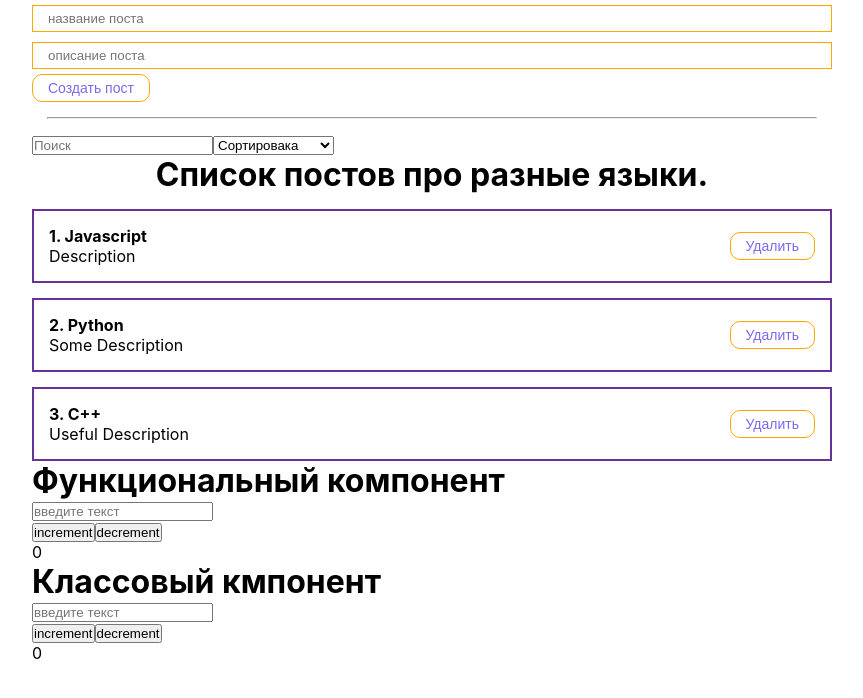
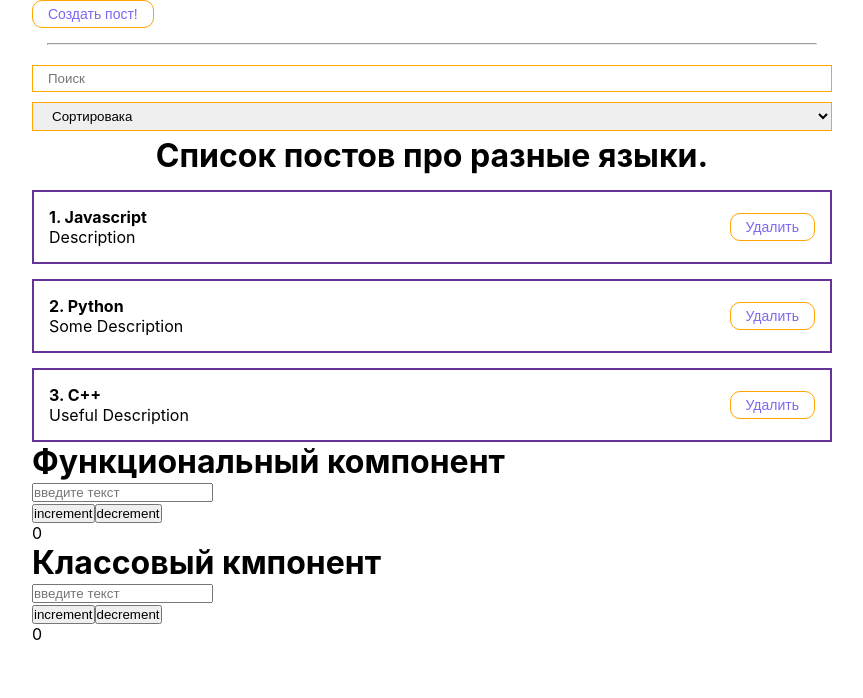
Before and after one commit to viacheslavorlov/react-fundamental-course, a React (Create React App) app: page / in a window 1280 px wide. Shown: the top 698 px of the page, without its empty margins (208-1071 px from the left). Built offline with nearby package versions, Linux system fonts and the light colour scheme.

Commit message:
часть 1 закончил на 1 час 30 мин следующая - react-transition-group

```diff
--- a/src/App.js
+++ b/src/App.js
@@ -6,6 +6,8 @@ import ClassCounter from "./components/ClassCounter";
 import PostList from "./components/PostList";
 import PostForm from "./components/PostForm/PostForm";
 import PostFIlter from "./components/PostFilter/PostFIlter";
+import MyModal from "./components/UI/MyModal/MyModal";
+import MyButton from "./components/UI/button/MyButton";
 
 
 function App() {
@@ -16,12 +18,15 @@ function App() {
             {id: 3, title: 'C++', body: 'Useful Description'}
         ]
     );
-    const [selectedSort, setSelectedSort] = useState('');
-    const [searchQuery, setSearchQuery] = useState('');
 
+    const [filter, setFilter] = useState({query: '', sort: ''});
+    const [visible, setVisible] = useState(false);
 
     const createPost = (newPost) => {
-        setPosts([...posts, newPost]);
+        if(newPost.body !== '' && newPost.title !== '') {
+            setPosts([...posts, newPost]);
+            setVisible(false);
+        }
     }
 
     const deletePost = (post) => {
@@ -30,33 +35,34 @@ function App() {
 
     const sortedPosts = useMemo(() => {
         console.log('функция отработала')
-        if(selectedSort) {
-            return [...posts].sort((a, b) => a[selectedSort].localeCompare(b[selectedSort]));
+        if(filter.sort) {
+            return [...posts].sort((a, b) => a[filter.sort].localeCompare(b[filter.sort]));
         }
         return posts;
-    }, [posts,selectedSort]);
+    }, [filter.sort, posts]);
     const sortedAndSearched = useMemo(() => {
         return sortedPosts.filter(item => {
-            return item.title.includes(searchQuery);
-        })
-    }, [searchQuery, sortedPosts])
+            return item.title.toLowerCase().includes(filter.query.toLowerCase());
+        });
+    }, [filter.query, sortedPosts])
 
-    const sortPosts = (sort) => {
-      setSelectedSort(sort);
-    }
+
 
     return (
         <div className="App">
-            <PostForm createPost={createPost}/>
+            <MyButton onClick={() => setVisible(true)}>
+                Создать пост!
+            </MyButton>
+            <MyModal visible={visible} setVisible={setVisible}>
+                <PostForm createPost={createPost} setVisible={setVisible}/>
+            </MyModal>
+
             <hr style={{margin: '15px'}}/>
-            <PostFIlter searchQuery={searchQuery} setSearchQuery={setSearchQuery} sortPosts={sortPosts} selectedSort={selectedSort}/>
-            {sortedAndSearched.length === 0
-                ? <h1 style={{textAlign: 'center'}}>Постов нет.</h1>
-                : <PostList
-                    deletePost={deletePost}
-                    posts={sortedAndSearched}
-                    title={'Список постов про разные языки'}/>}
-
+            <PostFIlter filter={filter} setFilter={setFilter}/>
+            <PostList
+                deletePost={deletePost}
+                posts={sortedAndSearched}
+                title={'Список постов про разные языки'}/>
             <Counter/>
             <ClassCounter/>
         </div>
--- a/src/components/PostFilter/PostFIlter.js
+++ b/src/components/PostFilter/PostFIlter.js
@@ -1,16 +1,17 @@
 import MySelect from "../UI/select/MySelect";
 import React from "react";
+import MyInput from "../UI/input/MyInput";
 
-const PostFIlter = ({searchQuery, setSearchQuery, sortPosts, selectedSort}) => {
+const PostFIlter = ({filter, setFilter}) => {
   return (
       <>
-          <input
-              value={searchQuery}
-              onChange={e => setSearchQuery(e.target.value)}
+          <MyInput
+              value={filter.query}
+              onChange={e => setFilter({...filter, query: e.target.value})}
               placeholder={'Поиск'}/>
           <MySelect defaultValue={'Сортировака'}
-                    value={selectedSort}
-                    onChange={sort => sortPosts(sort)}
+                    value={filter.sort}
+                    onChange={selectedSort =>  setFilter({...filter, sort: selectedSort})}
                     options={[
                         {value: 'title', name: 'По названию'},
                         {value: 'body', name: 'По содержанию'}
--- a/src/components/PostForm/PostForm.js
+++ b/src/components/PostForm/PostForm.js
@@ -3,11 +3,11 @@ import MyInput from "../UI/input/MyInput";
 import MyButton from "../UI/button/MyButton";
 import {useState} from "react";
 
-const PostForm = ({createPost}) => {
+const PostForm = ({createPost, setVisible}) => {
 
 	const [post, setPost] = useState({title: '', body: ''});
 
-	const addNewPost = (e, ) => {
+	const addNewPost = (e,) => {
 		e.preventDefault();
 		const newPost = {
 			...post, id: Date.now()
@@ -26,13 +26,6 @@ const PostForm = ({createPost}) => {
 				onChange={e => setPost({...post, title: e.target.value})}
 			/>
 
-			{/*<MyInput //неуправляемый компонент*/}
-			{/*    ref={newPostByRef}*/}
-			{/*    type="text"*/}
-			{/*    placeholder={'описание поста'}*/}
-			{/*    // value={post.body}*/}
-			{/*    // onChange={e => setPost({...post, body: e.target.value})}*/}
-			{/*/>*/}
 			<MyInput //неупроавляемый компонент
 				type="text"
 				placeholder={'описание поста'}
@@ -40,6 +33,11 @@ const PostForm = ({createPost}) => {
 				onChange={e => setPost({...post, body: e.target.value})}
 			/>
 			<MyButton onClick={(e) => addNewPost(e)}>Создать пост</MyButton>
+			<MyButton onClick={(e) => {
+				e.preventDefault();
+				setVisible(false);
+			}
+			}>Отмена</MyButton>
 		</form>
 
 	);
--- a/src/components/PostList.js
+++ b/src/components/PostList.js
@@ -2,6 +2,10 @@ import React from 'react';
 import PostItem from "./PostItem";
 
 const PostList = ({posts, deletePost, title}) => {  //* деструктуризация пропсов - полезно
+	if(!posts.length) {
+		return <h1 style={{textAlign: 'center'}}>Постов нет.</h1>
+	}
+
 	return (
 		<div>
 			<h1 style={{textAlign: 'center'}}>{title}.</h1>
--- /dev/null
+++ b/src/components/UI/MyModal/MyModal.js
@@ -0,0 +1,21 @@
+import React from 'react';
+import classes from "./MyModal.module.css";
+
+const MyModal = ({children, visible, setVisible}) => {
+
+	const rootClasess = [classes.myModal];
+
+	if(visible) {
+		rootClasess.push(classes.active)
+	}
+
+	return (
+		<div className={rootClasess.join(' ')} onClick={() => setVisible(false)}>
+			<div className={classes.myModalContent} onClick={event => event.stopPropagation()}>
+				{children}
+			</div>
+		</div>
+	);
+};
+
+export default MyModal;
--- /dev/null
+++ b/src/components/UI/MyModal/MyModal.module.css
@@ -0,0 +1,25 @@
+.myModal {
+    position: fixed;
+    top: 0;
+    bottom: 0;
+    right: 0;
+    left: 0;
+    display: none;
+    background-color: rgba(0, 0, 0, 0.3);
+}
+
+.myModalContent {
+    margin-top: 30%;
+    padding: 25px;
+    background-color: white;
+    border-radius: 16px;
+    min-width: 250px;
+    height: 200px;
+}
+
+.myModal.active {
+    display: flex;
+    justify-content: center;
+    align-content: center;
+    color: red;
+}
--- a/src/components/UI/select/MySelect.js
+++ b/src/components/UI/select/MySelect.js
@@ -1,10 +1,12 @@
 import React from 'react';
+import classes from "./MySelect.module.css";
 
 const MySelect = ({options, defaultValue, value, onChange}) => {
 	return (
 
 			<select value={value}
-					onChange={e => onChange(e.target.value)}>
+					onChange={e => onChange(e.target.value)}
+					className={classes.mySelect}>
 
 				<option disabled value={''}>{defaultValue}</option>
 				{options.map(opt =>
--- /dev/null
+++ b/src/components/UI/select/MySelect.module.css
@@ -0,0 +1,6 @@
+.mySelect {
+    width: 100%;
+    padding: 5px 15px;
+    margin: 5px 0;
+    border: 1px solid orange;
+}
```
